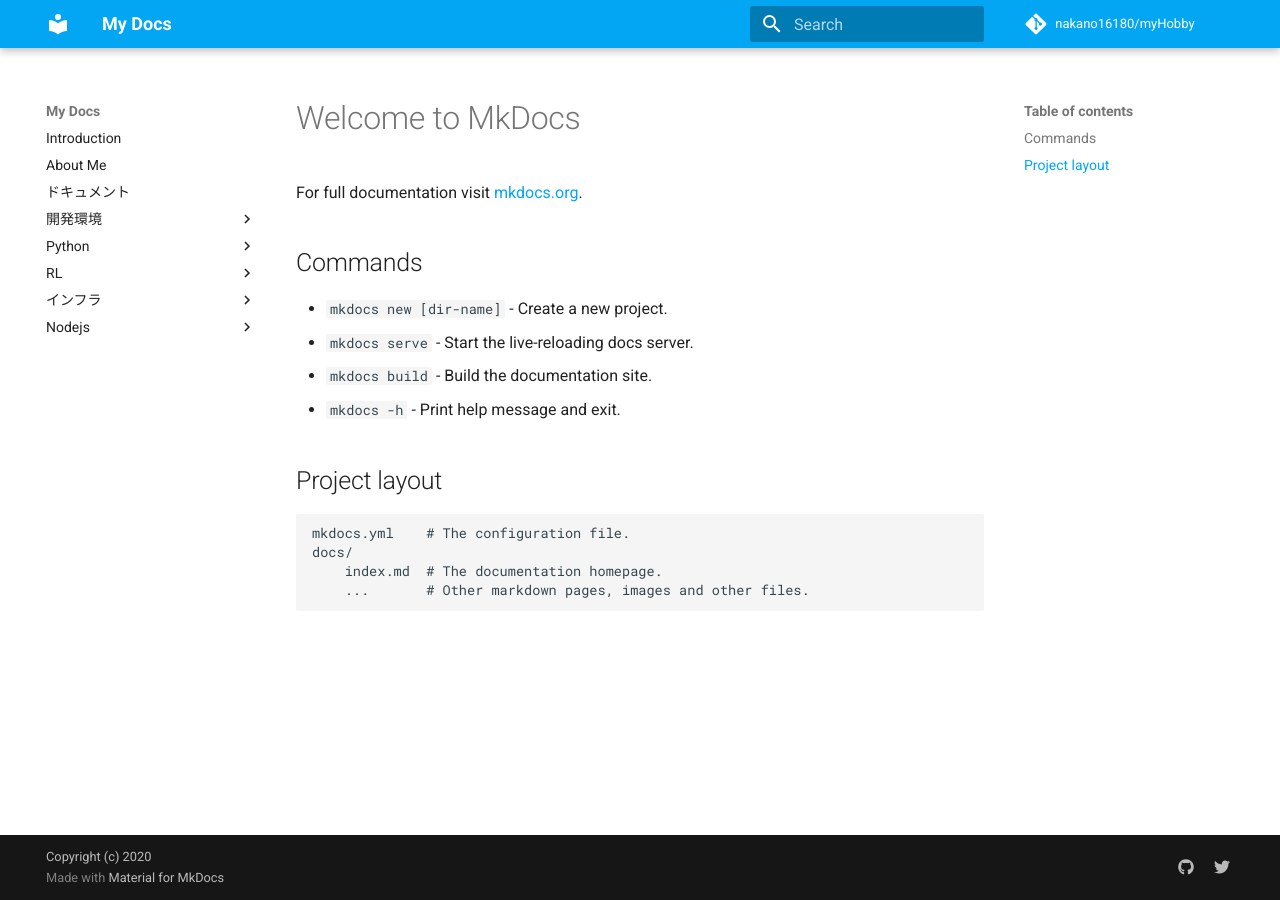
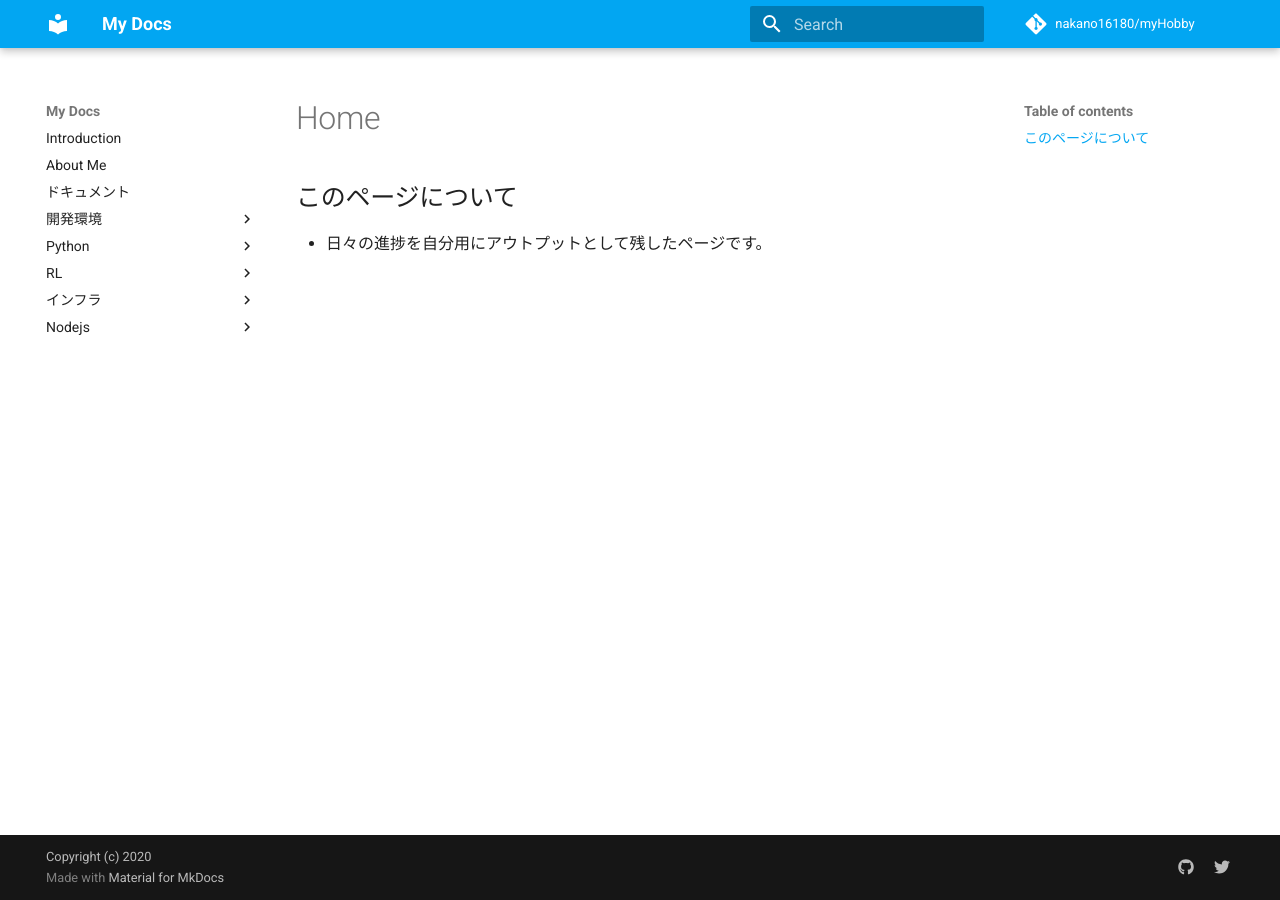
Before and after one commit to nakano16180/myHobby, an MkDocs documentation site: the page built from docs/index.md, in a window 1280 px wide. Built offline with MkDocs 1.6.1 and Material for MkDocs 9.7.7, drawn with Linux system fonts in a browser that asks for light colours; comment, search, counter and statistics services are not loaded.

Commit message:
update top page

```diff
--- a/docs/index.md
+++ b/docs/index.md
@@ -1,17 +1,2 @@
-# Welcome to MkDocs
-
-For full documentation visit [mkdocs.org](https://www.mkdocs.org).
-
-## Commands
-
-* `mkdocs new [dir-name]` - Create a new project.
-* `mkdocs serve` - Start the live-reloading docs server.
-* `mkdocs build` - Build the documentation site.
-* `mkdocs -h` - Print help message and exit.
-
-## Project layout
-
-    mkdocs.yml    # The configuration file.
-    docs/
-        index.md  # The documentation homepage.
-        ...       # Other markdown pages, images and other files.
+## このページについて
+  - 日々の進捗を自分用にアウトプットとして残したページです。
```
